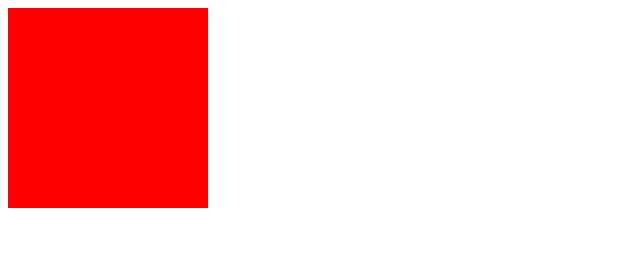
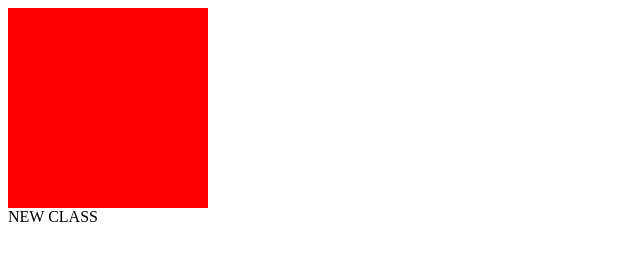
Before and after one commit to korobokvk/lesson1, a plain HTML site: page index.html in a window 1280 px wide. Shown: the whole page, without its empty margins (0-640 px from the left). Drawn offline with Linux system fonts and the light colour scheme.

Commit message:
new changes

```diff
--- a/index.html
+++ b/index.html
@@ -11,5 +11,6 @@
 </head>
 <body>
     <div onclick="onDivClick()" id="red-block"></div>
+    <div class="some-class">NEW CLASS</div>
 </body>
 </html>
```
